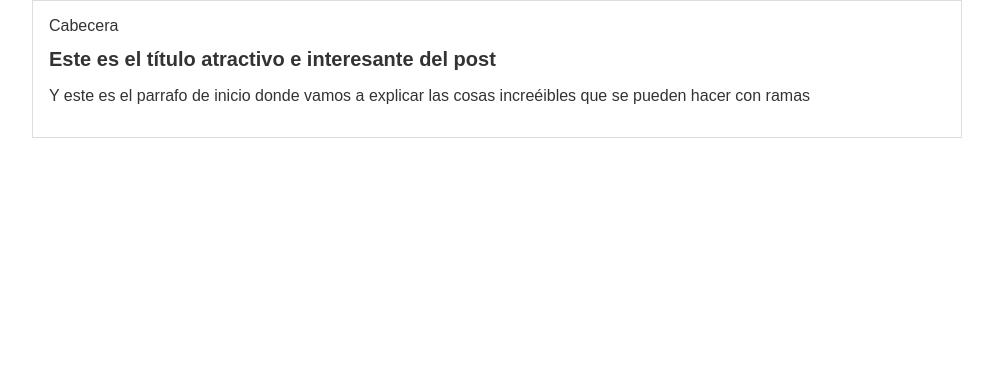
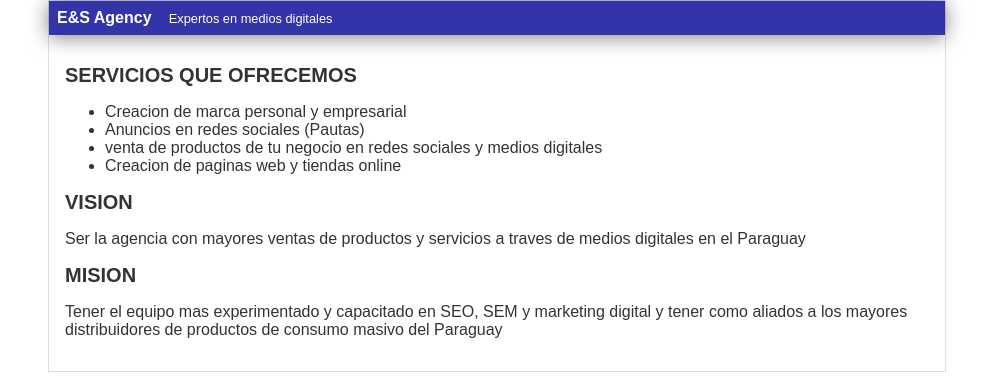
Before and after one commit to enriPy/E-Sagency, a plain HTML site: page Index.html in a window 1280 px wide. Shown: the whole page, without its empty margins (143-1136 px from the left). Drawn offline with Linux system fonts and the light colour scheme.

Commit message:
commit rama1

```diff
--- a/Index.html
+++ b/Index.html
@@ -6,11 +6,21 @@
     <body>
         <div id="container">
             <div id="cabecera">
-                Cabecera
+                E&S Agency
+                <span id="tagline">Expertos en medios digitales</span>
             </div>
             <div id="post">
-                <h1>Este es el título atractivo e interesante del post</h1>
-                <p>Y este es el parrafo de inicio donde vamos a explicar las cosas increéibles que se pueden hacer con ramas</p>
+                <h1>SERVICIOS QUE OFRECEMOS</h1>
+                <p><ul>
+                    <li>Creacion de marca personal y empresarial</li>
+                    <li>Anuncios en redes sociales (Pautas)</li>
+                    <li>venta de productos de tu negocio en redes sociales y medios digitales</li>
+                    <li>Creacion de paginas web y tiendas online</li>
+                </ul></p>
+                <h1>VISION</h1>
+                <p>Ser la agencia con mayores ventas de productos y servicios a traves de medios digitales en el Paraguay</p>
+                <h1>MISION</h1>
+                <p>Tener el equipo mas experimentado y capacitado en SEO, SEM y marketing digital y tener como aliados a los mayores distribuidores de productos de consumo masivo del Paraguay</p>
             </div>
         </div>
     </body>
--- a/css/estilos.css
+++ b/css/estilos.css
@@ -2,15 +2,33 @@ body
 {
     color: #333;
     text-align: center;
-    font-family: "Arial";
+    font-family: Arial;
     font-size: 16px;
     margin: 0;
     padding: 0;
 }
+
+#cabecera
+{
+    background: #33A;
+    box-shadow: 0px 2px 20px 0px rgba(0,0,0,0.5);
+    color: white;
+    font-weight: bold;
+    margin: 0;
+    padding: 0.5em;
+}
+
+#cabecera #tagline
+{
+    padding: 0 0 0 1em;
+    font-weight: normal;
+    font-size: 0.8em;
+}
+
 #container
 {
     width: 70%;
-    padding: 1em;
+    padding: 0;
     text-align: left;
     border: 1px solid #DDD;
     margin: 0 auto;
@@ -20,3 +38,7 @@ body
 {
     font-size: 20px;
 }
+#post
+{
+    padding: 1em;
+}
```
